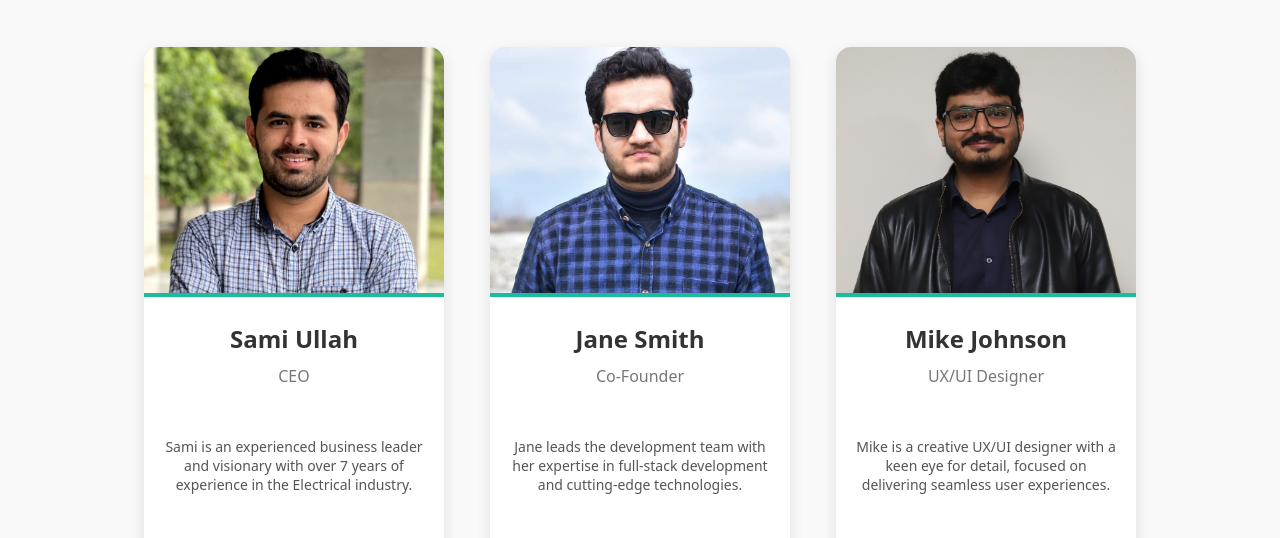
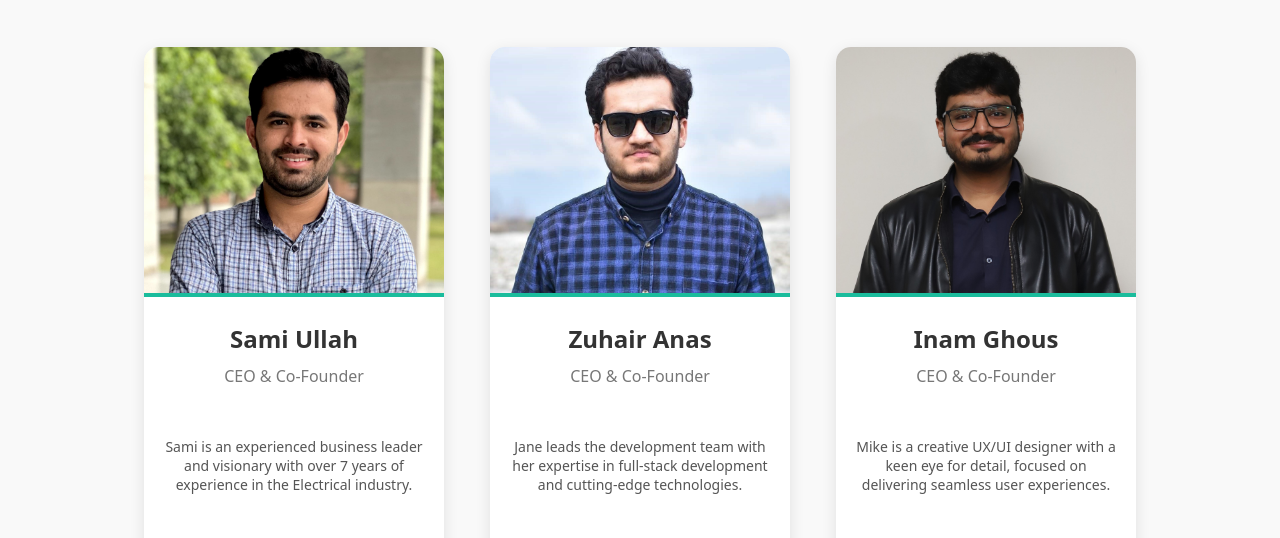
Before and after one commit to Auqamas/Chip-Config, a plain HTML site: page team.html in a window 1280 px wide. Shown: the part 262-800 px from the top of the page. Drawn offline with Linux system fonts and the light colour scheme.

Commit message:
Update team.html

```diff
--- a/team.html
+++ b/team.html
@@ -34,7 +34,7 @@
                 <img src="Img/M1.jpg" alt="Team Member 1" >
                 <div class="team-info">
                     <h3>Sami Ullah</h3>
-                    <p>CEO</p>
+                    <p>CEO & Co-Founder</p>
                     <p class="bio">Sami is an experienced business leader and visionary with over 7 years of experience in the Electrical industry.</p>
                     <div class="social-icons">
                         <a href="mailto:john@example.com" class="icon email-icon">
@@ -53,8 +53,8 @@
             <div class="team-card">
                 <img src="Img/M2.jpeg" alt="Team Member 2">
                 <div class="team-info">
-                    <h3>Jane Smith</h3>
-                    <p>Co-Founder</p>
+                    <h3>Zuhair Anas</h3>
+                    <p>CEO & Co-Founder</p>
                     <p class="bio">Jane leads the development team with her expertise in full-stack development and cutting-edge technologies.</p>
                     <div class="social-icons">
                         <a href="mailto:john@example.com" class="icon email-icon">
@@ -73,8 +73,8 @@
             <div class="team-card">
                 <img src="Img/M3.jpg" alt="Team Member 3">
                 <div class="team-info">
-                    <h3>Mike Johnson</h3>
-                    <p>UX/UI Designer</p>
+                    <h3>Inam Ghous</h3>
+                    <p>CEO & Co-Founder</p>
                     <p class="bio">Mike is a creative UX/UI designer with a keen eye for detail, focused on delivering seamless user experiences.</p>
                     <div class="social-icons">
                         <a href="mailto:john@example.com" class="icon email-icon">
```
